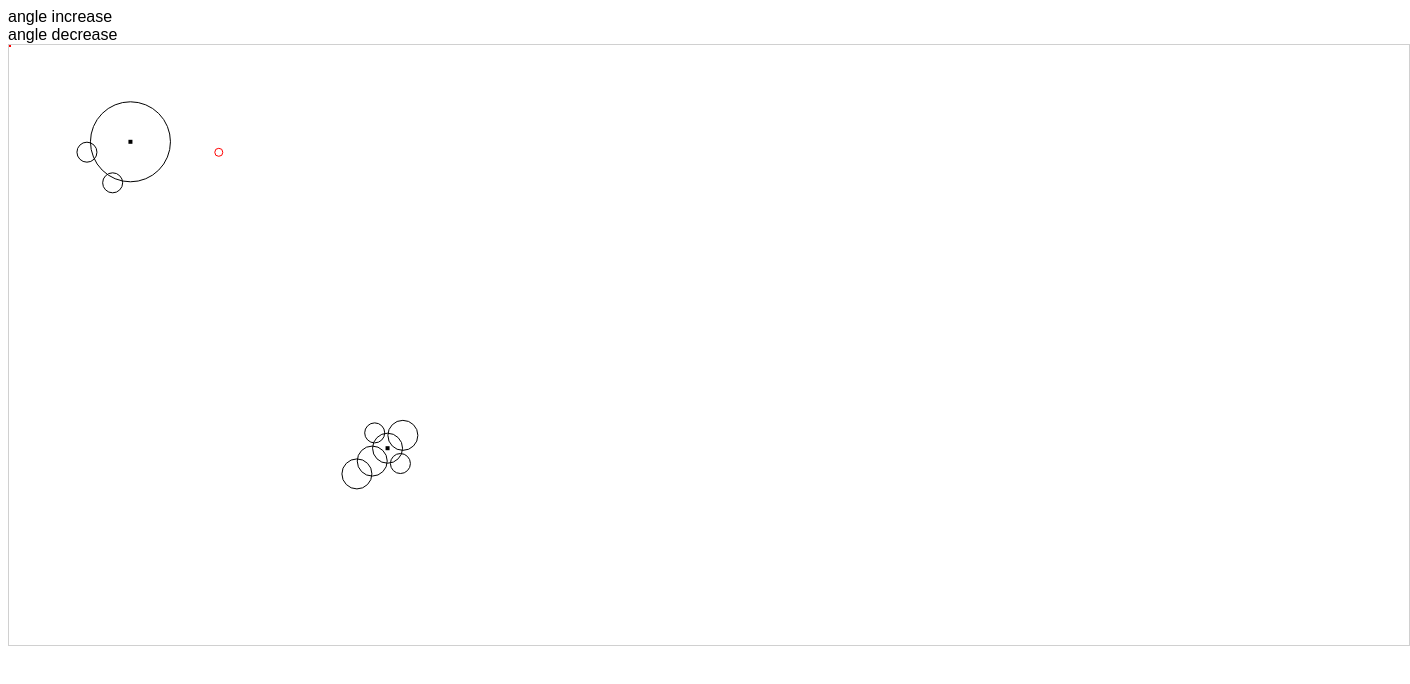
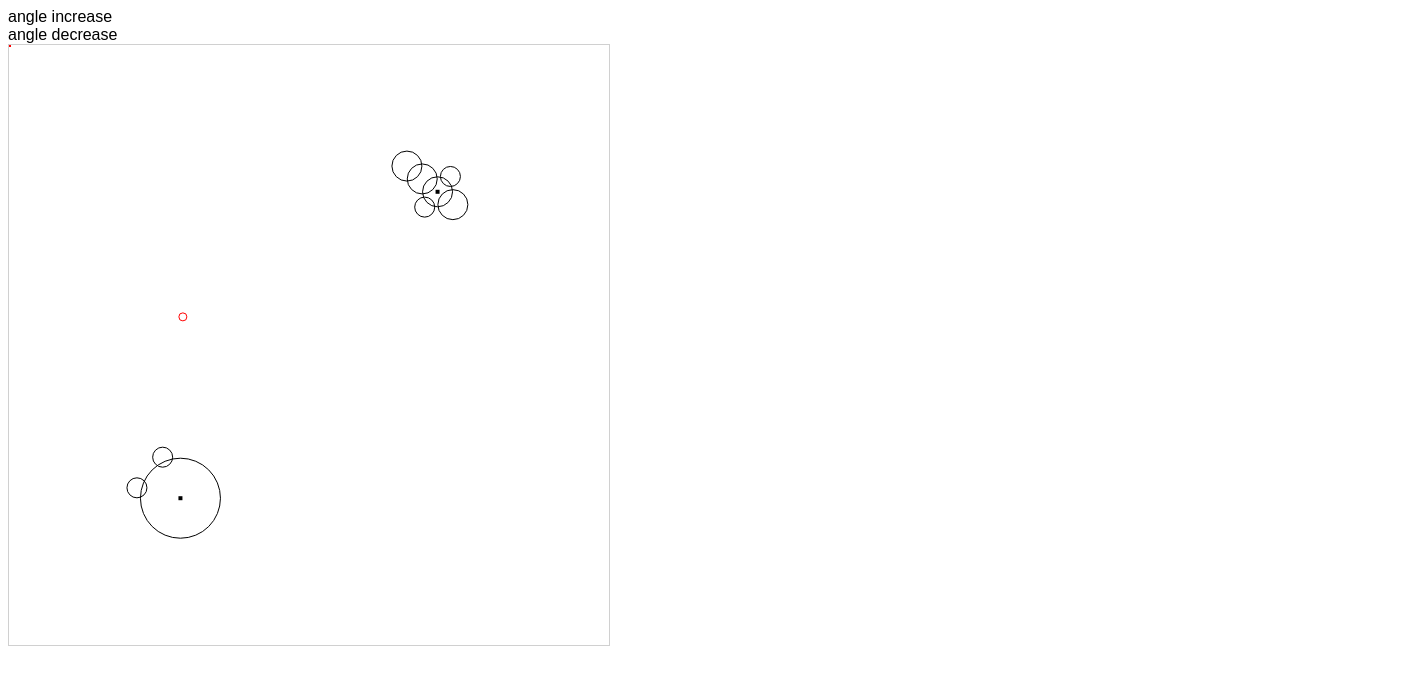
Before and after one commit to kelvinperrie/HitDetection, a plain HTML site: page index.html in a window 1280 px wide. Shown: the whole page, 1410 px wide, since content can reach past the window. Drawn offline with Linux system fonts and the light colour scheme.

Commit message:
making rotation go other way

```diff
--- a/index.html
+++ b/index.html
@@ -16,7 +16,7 @@
     <body>
         <div class="angle-increase">angle increase</div>
         <div class="angle-decrease">angle decrease</div>
-        <canvas id="canvas" width="1400" height="600"></canvas>
+        <canvas id="canvas" width="600" height="600"></canvas>
         <script src="jquery-3.3.1.min.js"></script>
         <script>
 
@@ -282,7 +282,7 @@
                     }else {
                         console.log("no target");
                     }
-                    //setTimeout(self.Fire, 3000);
+                    setTimeout(self.Fire, 3000);
                 };
                 //self.Fire();
                 setTimeout(self.Fire, 3000);
@@ -345,13 +345,13 @@
                     // we're just going to fly in a circle I guess
                     var distanceFromCenter = 200;
                     var centerOfCircle = {
-                        x : 250,
-                        y : 250
+                        x : 300,
+                        y : 300
                     };
                     var angleIncrement = 1;
 
-                    self.directionAngle = self.directionAngle + angleIncrement;
-                    self.currentAngle = self.currentAngle + angleIncrement;
+                    self.directionAngle = self.directionAngle - angleIncrement;
+                    self.currentAngle = self.currentAngle - angleIncrement;
 
                     var theta_radians = self.directionAngle * (Math.PI/180);
                     // what is the adjacent (X)
@@ -405,15 +405,15 @@
 
                 self.Initialize = function() {
                     var startPosition = {
-                        x : 450,
-                        y : 250
+                        x : 500,
+                        y : 300
                     };
 
                     var hitMarkers = [];
                     hitMarkers.push({ type: "circle", left: 0, top: 0, size: 15 });
                     hitMarkers.push({ type: "circle", left: 20, top: 0, size: 15 });
                     hitMarkers.push({ type: "circle", left: -20, top: 0, size: 15 });
-                    hitMarkers.push({ type: "circle", left: -40, top: 0, size: 15 });
+                    hitMarkers.push({ type: "circle", left: 40, top: 0, size: 15 });
                     hitMarkers.push({ type: "circle", left: 0, top: 20, size: 10 });
                     hitMarkers.push({ type: "circle", left: 0, top: -20, size: 10 });
                     //hitMarkers.push({ type: "rectangle", left: 0, top: 0, height: 30, width: 50 });
@@ -424,14 +424,14 @@
 
 
                     startPosition = {
-                        x : 50,
-                        y : 250
+                        x : 100,
+                        y : 300
                     };
 
                     hitMarkers = [];
                     hitMarkers.push({ type: "circle", left: 0, top: 0, size: 40 });
-                    hitMarkers.push({ type: "circle", left: 40, top: 20, size: 10 });
-                    hitMarkers.push({ type: "circle", left: 40, top: -20, size: 10 });
+                    hitMarkers.push({ type: "circle", left: -40, top: 20, size: 10 });
+                    hitMarkers.push({ type: "circle", left: -40, top: -20, size: 10 });
 
                     thing = new ThingToHitModel(startPosition, hitMarkers, 90 , 180);
                     self.thingsToHit.push(thing);
```
